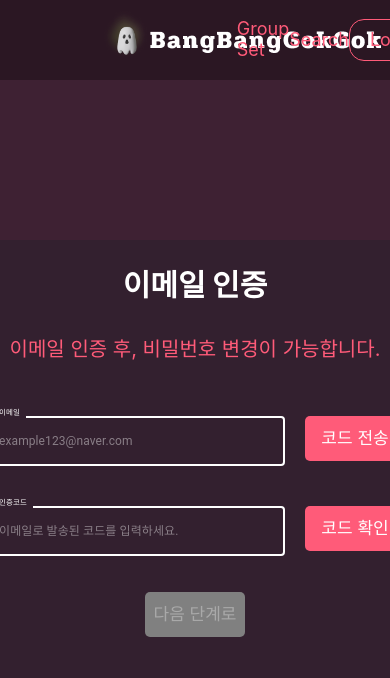
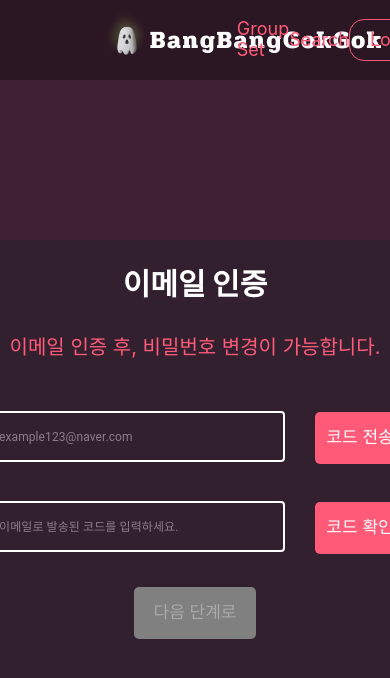
Before and after one commit to predictyson/BangBangGokGok, a React (Vite) app in the folder FrontEnd/: page /findpassword in a window 390 px wide. Shown: the top 678 px of the page. Built offline with nearby package versions, Linux system fonts and the light colour scheme.

Commit message:
💡 refactor: 비밀번호 찾기 이메일 인증 반응형 추가

```diff
--- a/FrontEnd/src/components/Auth/forgotpassword/EmailSection.tsx
+++ b/FrontEnd/src/components/Auth/forgotpassword/EmailSection.tsx
@@ -79,27 +79,25 @@ export default function EmailSection() {
       <HegihtHalfBox>
         <InputBox>
           <CustomTextField
-            label="이메일"
             autoComplete="current-password"
-            sx={{ width: 300 }}
             color="warning"
             name="email"
             focused
             placeholder="example123@naver.com"
             onChange={handleValue}
+            hiddenLabel
           />
           <ValidCheckButton onClick={sendCode}>코드 전송</ValidCheckButton>
         </InputBox>
         <InputBox>
           <CustomTextField
-            label="인증코드"
             autoComplete="current-password"
-            sx={{ width: 300 }}
             name="code"
             color="warning"
             focused
             placeholder="이메일로 발송된 코드를 입력하세요."
             onChange={handleValue}
+            hiddenLabel
           />
           <ValidCheckButton onClick={checkCode}>코드 확인</ValidCheckButton>
         </InputBox>
@@ -129,12 +127,20 @@ export default function EmailSection() {
 }
 
 const CustomTextField = mstyled(TextField)({
-  width: "70%",
+  width: "380px",
   height: "10%",
   color: "white",
   input: {
     color: "white",
-    fontSize: "1.2rem",
+    fontSize: "1.6rem",
+  },
+  "@media screen and (max-width: 1600px)": {
+    width: "300px",
+    color: "white",
+    input: {
+      color: "white",
+      fontSize: "1.2rem",
+    },
   },
 });
 
@@ -148,52 +154,87 @@ const HegihtHalfBox = styled.div`
 `;
 
 const Container = styled.div`
-  width: 60rem;
-  height: 40rem;
+  width: 70rem;
+  height: 45rem;
   border-radius: 1.5rem;
-  padding: 2rem 0;
+  padding: 4rem 0;
   background-color: ${theme.colors.container};
   display: flex;
   flex-direction: column;
   align-items: center;
   justify-content: space-around;
+
   p {
     color: ${theme.colors.pink};
-    font-size: 2rem;
+    font-size: 2.5rem;
+  }
+
+  @media screen and (max-width: 1600px) {
+    width: 60rem;
+    height: 40rem;
+    padding: 2rem 0;
+
+    p {
+      color: ${theme.colors.pink};
+      font-size: 2rem;
+    }
   }
 `;
 
 const SubjectText = styled.div`
   margin: 0 auto;
-  font-size: 3rem;
+  font-size: 4rem;
   font-weight: ${theme.fontWeight.extraBold};
+  @media screen and (max-width: 1600px) {
+    font-size: 3rem;
+  }
 `;
 
 const InputBox = styled.div`
-  width: 42rem;
+  width: 50rem;
   display: flex;
   justify-content: space-between;
+
+  @media screen and (max-width: 1600px) {
+    width: 42rem;
+  }
 `;
 
 const ValidCheckButton = styled.div`
-  width: 10rem;
-  height: 3.2rem;
   border-radius: 0.5rem;
-  padding-top: 1.3rem;
   text-align: center;
-  font-size: 1.7rem;
+  padding: 1.5rem 1.5rem;
+  font-size: 2rem;
   background-color: ${theme.colors.pink};
   cursor: pointer;
+  display: flex;
+  justify-content: center;
+  align-items: center;
+
+  @media screen and (max-width: 1600px) {
+    width: 7rem;
+    height: 3.2rem;
+    font-size: 1.7rem;
+    padding: 1rem 1rem;
+  }
 `;
 
 const NotValidCheckButton = styled.div`
-  width: 10rem;
-  height: 3.2rem;
+  display: flex;
+  justify-content: center;
+  align-items: center;
   border-radius: 0.5rem;
-  padding-top: 1.3rem;
+  padding: 1.5rem;
   text-align: center;
-  font-size: 1.7rem;
+  font-size: 2rem;
   background-color: grey;
   color: darkgrey;
   cursor: pointer;
+
+  @media screen and (max-width: 1600px) {
+    /* width: 10rem; */
+    padding: 1rem 2rem;
+    height: 3.2rem;
+    font-size: 1.7rem;
+  }
 `;
```
